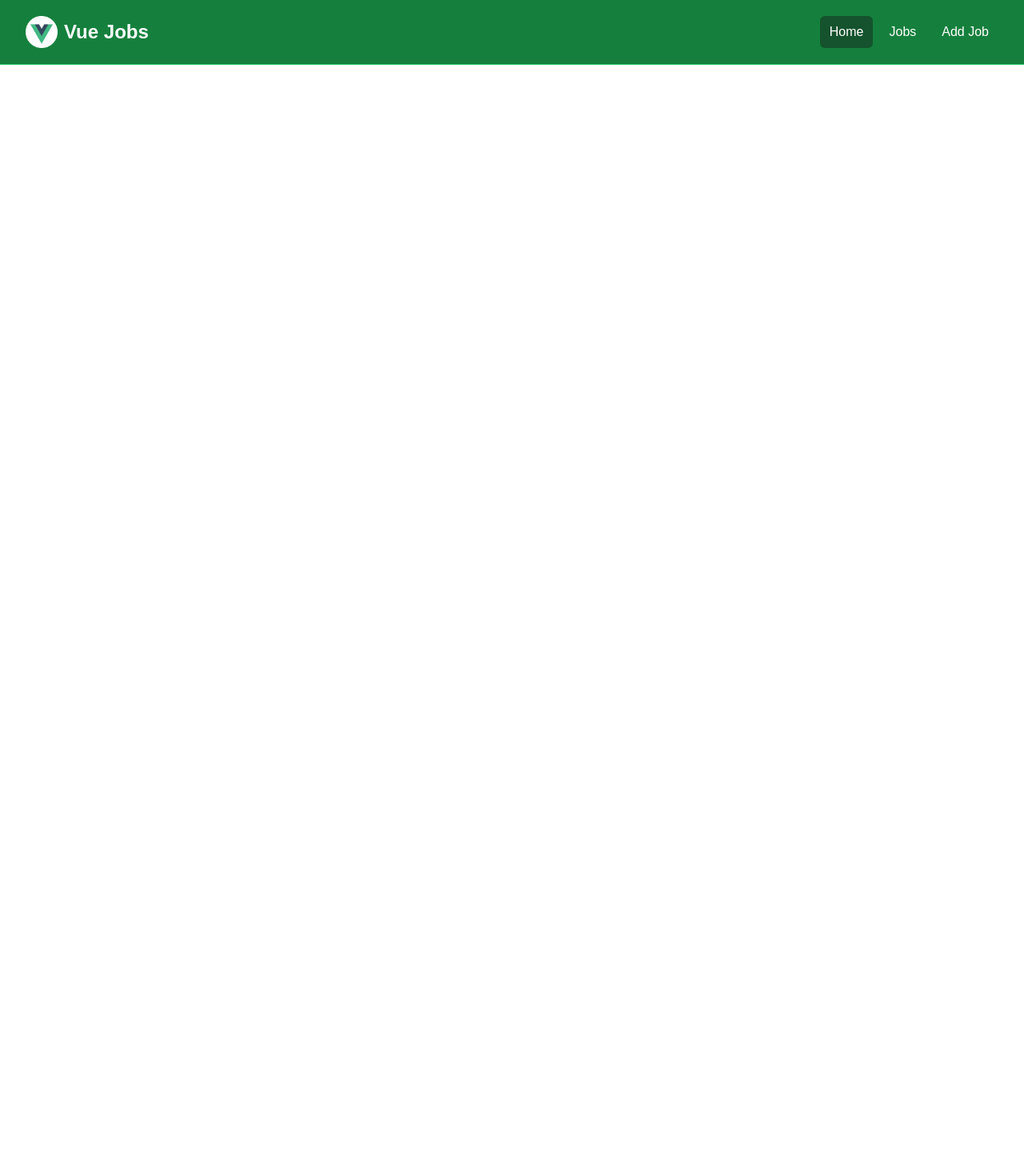
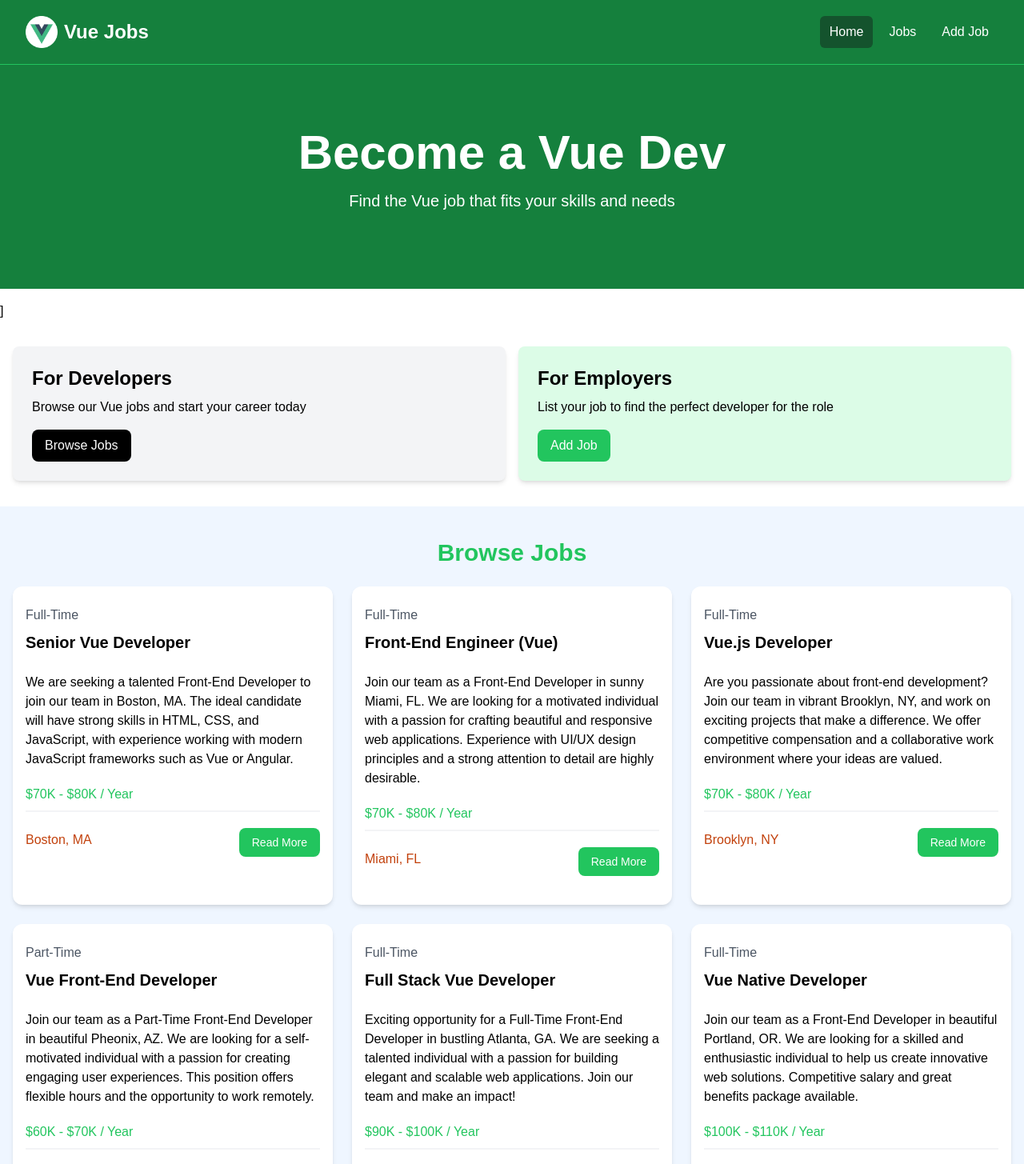
Before and after one commit to tjbarbosadev/vue-cc, a Vue app in the folder vue-cc/: page /jobs in a window 1280 px wide. Shown: the top 1455 px of the page at 80% size. Before the commit the page ends 800 px from the top, so only its background shows below. Built offline with nearby package versions, Linux system fonts and the light colour scheme.

Commit message:
Implementing first page components

```diff
--- a/vue-cc/src/App.vue
+++ b/vue-cc/src/App.vue
@@ -1,7 +1,13 @@
 <script setup>
 import Navbar from './components/Navbar.vue';
+import Hero from './components/Hero.vue';
+import HomeCards from './components/HomeCards.vue';
+import JobListings from './components/JobListings.vue';
 </script>
 
 <template>
   <Navbar />
+  <Hero />
+  <HomeCards />
+  <JobListings />
 </template>
--- /dev/null
+++ b/vue-cc/src/components/Card.vue
@@ -0,0 +1,14 @@
+<script setup>
+import { defineProps } from 'vue';
+defineProps({
+  bg: {
+    type: String,
+    default: 'bg-gray-100'
+  }
+})
+</script>
+<template>
+  <div :class="`${bg} p-6 rounded-lg shadow-md`">
+    <slot></slot>
+  </div>
+</template>
--- /dev/null
+++ b/vue-cc/src/components/Hero.vue
@@ -0,0 +1,29 @@
+<script setup>
+import { defineProps } from 'vue';
+
+defineProps({
+  title: {
+    type: String,
+    default: 'Become a Vue Dev'
+  },
+  subtitle: {
+    type: String,
+    default: 'Find the Vue job that fits your skills and needs'
+  }
+});
+</script>
+
+<template>
+  <section class="bg-green-700 py-20 mb-4">
+    <div class="max-w-7xl mx-auto px-4 sm:px-6 lg:px-8 flex flex-col items-center">
+      <div class="text-center">
+        <h1 class="text-4xl font-extrabold text-white sm:text-5xl md:text-6xl">
+          {{ title }}
+        </h1>
+        <p class="my-4 text-xl text-white">
+          {{ subtitle }}
+        </p>
+      </div>
+    </div>
+  </section>
+</template>
--- /dev/null
+++ b/vue-cc/src/components/HomeCards.vue
@@ -0,0 +1,30 @@
+<script setup>
+import Card from './Card.vue';
+</script>
+
+<template>
+  ]<section class="py-4">
+    <div class="container-xl lg:container m-auto">
+      <div class="grid grid-cols-1 md:grid-cols-2 gap-4 p-4 rounded-lg">
+        <Card>
+          <h2 class="text-2xl font-bold">For Developers</h2>
+          <p class="mt-2 mb-4">
+            Browse our Vue jobs and start your career today
+          </p>
+          <a href="jobs.html" class="inline-block bg-black text-white rounded-lg px-4 py-2 hover:bg-gray-700">
+            Browse Jobs
+          </a>
+        </Card>
+        <Card bg="bg-green-100">
+          <h2 class="text-2xl font-bold">For Employers</h2>
+          <p class="mt-2 mb-4">
+            List your job to find the perfect developer for the role
+          </p>
+          <a href="add-job.html" class="inline-block bg-green-500 text-white rounded-lg px-4 py-2 hover:bg-green-600">
+            Add Job
+          </a>
+        </Card>
+      </div>
+    </div>
+  </section>
+</template>
--- /dev/null
+++ b/vue-cc/src/components/JobListing.vue
@@ -0,0 +1,35 @@
+<script setup>
+import { defineProps } from 'vue';
+defineProps({
+  job: Object
+});
+</script>
+<template>
+  <div class="bg-white rounded-xl shadow-md relative">
+    <div class="p-4">
+      <div class="mb-6">
+        <div class="text-gray-600 my-2">{{ job.type }}</div>
+        <h3 class="text-xl font-bold">{{ job.title }}</h3>
+      </div>
+
+      <div class="mb-5">
+        {{ job.description }}
+      </div>
+
+      <h3 class="text-green-500 mb-2">{{ job.salary }} / Year</h3>
+
+      <div class="border border-gray-100 mb-5"></div>
+
+      <div class="flex flex-col lg:flex-row justify-between mb-4">
+        <div class="text-orange-700 mb-3">
+          <i class="fa-solid fa-location-dot text-lg"></i>
+          {{ job.location }}
+        </div>
+        <a :href="`/job/${job.id}`"
+          class="h-[36px] bg-green-500 hover:bg-green-600 text-white px-4 py-2 rounded-lg text-center text-sm">
+          Read More
+        </a>
+      </div>
+    </div>
+  </div>
+</template>
--- /dev/null
+++ b/vue-cc/src/components/JobListings.vue
@@ -0,0 +1,22 @@
+<script setup>
+import jobData from '@/jobs.json'
+import { ref } from 'vue';
+import JobListing from './JobListing.vue';
+
+const jobs = ref(jobData);
+console.log(jobs.value);
+
+</script>
+
+<template>
+  <section class="bg-blue-50 px-4 py-10">
+    <div class="container-xl lg:container m-auto">
+      <h2 class="text-3xl font-bold text-green-500 mb-6 text-center">
+        Browse Jobs
+      </h2>
+      <div class="grid grid-cols-1 md:grid-cols-3 gap-6">
+        <JobListing v-for="job in jobs" :key="job.id" :job="job" />
+      </div>
+    </div>
+  </section>
+</template>
--- /dev/null
+++ b/vue-cc/src/jobs.json
@@ -0,0 +1,86 @@
+[
+  {
+    "id": 1,
+    "title": "Senior Vue Developer",
+    "type": "Full-Time",
+    "description": "We are seeking a talented Front-End Developer to join our team in Boston, MA. The ideal candidate will have strong skills in HTML, CSS, and JavaScript, with experience working with modern JavaScript frameworks such as Vue or Angular.",
+    "location": "Boston, MA",
+    "salary": "$70K - $80K",
+    "company": {
+      "name": "NewTek Solutions",
+      "description": "NewTek Solutions is a leading technology company specializing in web development and digital solutions. We pride ourselves on delivering high-quality products and services to our clients while fostering a collaborative and innovative work environment.",
+      "contactEmail": "contact@teksolutions.com",
+      "contactPhone": "555-555-5555"
+    }
+  },
+  {
+    "id": 2,
+    "title": "Front-End Engineer (Vue)",
+    "type": "Full-Time",
+    "description": "Join our team as a Front-End Developer in sunny Miami, FL. We are looking for a motivated individual with a passion for crafting beautiful and responsive web applications. Experience with UI/UX design principles and a strong attention to detail are highly desirable.",
+    "location": "Miami, FL",
+    "salary": "$70K - $80K",
+    "company": {
+      "name": "Veneer Solutions",
+      "description": "Veneer Solutions is a creative agency specializing in digital design and development. Our team is dedicated to pushing the boundaries of creativity and innovation to deliver exceptional results for our clients.",
+      "contactEmail": "contact@loremipsum.com",
+      "contactPhone": "555-555-5555"
+    }
+  },
+  {
+    "id": 3,
+    "title": "Vue.js Developer",
+    "type": "Full-Time",
+    "description": "Are you passionate about front-end development? Join our team in vibrant Brooklyn, NY, and work on exciting projects that make a difference. We offer competitive compensation and a collaborative work environment where your ideas are valued.",
+    "location": "Brooklyn, NY",
+    "salary": "$70K - $80K",
+    "company": {
+      "name": "Dolor Cloud",
+      "description": "Dolor Cloud is a leading technology company specializing in digital solutions for businesses of all sizes. With a focus on innovation and customer satisfaction, we are committed to delivering cutting-edge products and services.",
+      "contactEmail": "contact@dolorsitamet.com",
+      "contactPhone": "555-555-5555"
+    }
+  },
+  {
+    "id": 4,
+    "title": "Vue Front-End Developer",
+    "type": "Part-Time",
+    "description": "Join our team as a Part-Time Front-End Developer in beautiful Pheonix, AZ. We are looking for a self-motivated individual with a passion for creating engaging user experiences. This position offers flexible hours and the opportunity to work remotely.",
+    "location": "Pheonix, AZ",
+    "salary": "$60K - $70K",
+    "company": {
+      "name": "Alpha Elite",
+      "description": "Alpha Elite is a dynamic startup specializing in digital marketing and web development. We are committed to fostering a diverse and inclusive workplace where creativity and innovation thrive.",
+      "contactEmail": "contact@adipisicingelit.com",
+      "contactPhone": "555-555-5555"
+    }
+  },
+  {
+    "id": 5,
+    "title": "Full Stack Vue Developer",
+    "type": "Full-Time",
+    "description": "Exciting opportunity for a Full-Time Front-End Developer in bustling Atlanta, GA. We are seeking a talented individual with a passion for building elegant and scalable web applications. Join our team and make an impact!",
+    "location": "Atlanta, GA",
+    "salary": "$90K - $100K",
+    "company": {
+      "name": "Browning Technologies",
+      "description": "Browning Technologies is a rapidly growing technology company specializing in e-commerce solutions. We offer a dynamic and collaborative work environment where employees are encouraged to think creatively and innovate.",
+      "contactEmail": "contact@consecteturadipisicing.com",
+      "contactPhone": "555-555-5555"
+    }
+  },
+  {
+    "id": 6,
+    "title": "Vue Native Developer",
+    "type": "Full-Time",
+    "description": "Join our team as a Front-End Developer in beautiful Portland, OR. We are looking for a skilled and enthusiastic individual to help us create innovative web solutions. Competitive salary and great benefits package available.",
+    "location": "Portland, OR",
+    "salary": "$100K - $110K",
+    "company": {
+      "name": "Port Solutions INC",
+      "description": "Port Solutions is a leading technology company specializing in software development and digital marketing. We are committed to providing our clients with cutting-edge solutions and our employees with a supportive and rewarding work environment.",
+      "contactEmail": "contact@ipsumlorem.com",
+      "contactPhone": "555-555-5555"
+    }
+  }
+]
```
